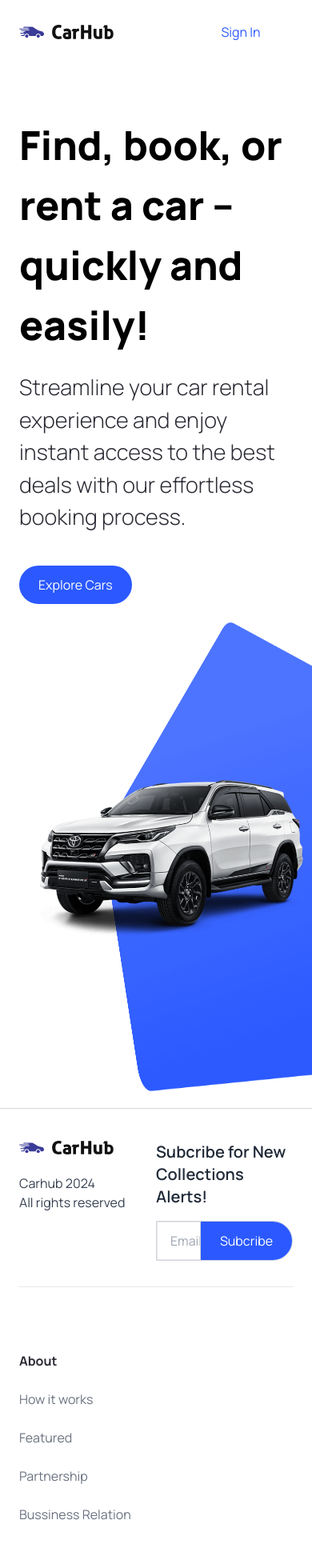
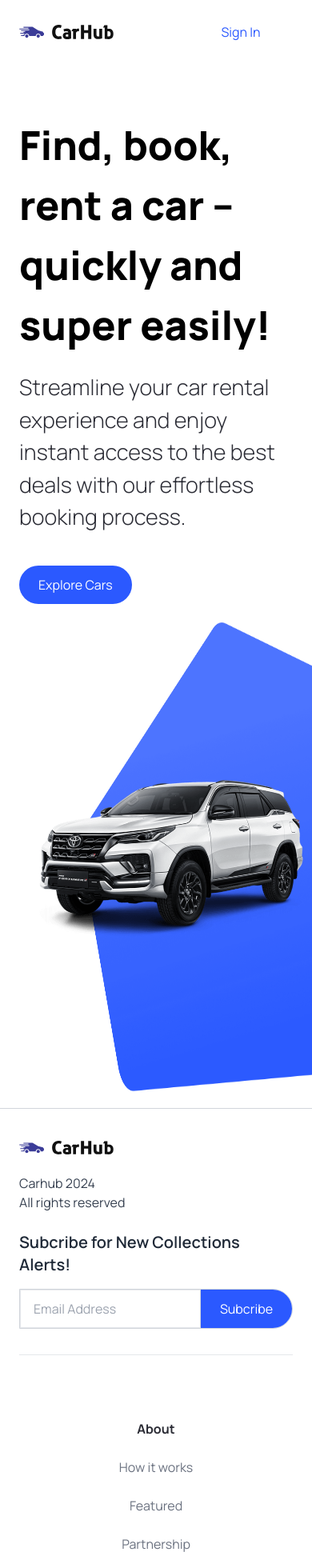
Before and after one commit to presh-codlin/car-hub, a Next.js app: page / in a window 390 px wide. Shown: the top 1960 px of the page at 80% size. Built offline with nearby package versions, Linux system fonts and the light colour scheme.

Commit message:
finalized the nav, hero and footer section

```diff
--- a/app/globals.css
+++ b/app/globals.css
@@ -170,7 +170,7 @@
 }
 
 .footer__links {
-  @apply flex-1 w-full flex md:justify-end flex-wrap max-md:mt-10 gap-20;
+  @apply flex-1 w-full flex flex-wrap justify-center sm:flex-nowrap sm:justify-between lg:justify-end lg:flex-wrap max-md:mt-10 gap-10 sm:gap-3 text-center lg:text-left md:gap-20;
 }
 
 .footer__link {
--- a/components/features/Footer.tsx
+++ b/components/features/Footer.tsx
@@ -8,12 +8,12 @@ function Footer() {
   return (
     <footer className='flex flex-col text-black-100 mt-5 border-t border-gray-300 items-center'>
         <div className='flex max-md:flex-col flex-wrap justify-between items-center gap-10 sm:px-16 lg:px-10 px-6 py-10 w-full lg:max-w-[1024px] xl:max-w-[10280px] laptop:max-w-[1440px]'>
-            <div className='w-full flex flex-wrap justify-between items-cneter gap-6 border-b border-gray-200 pb-8'>
-                <div className='flex flex-col justify-start items-start gap-6'>
+            <div className='w-full flex flex-col sm:flex-row sm:flex-wrap justify-between items-cneter gap-6 border-b border-gray-200 pb-8'>
+                <div className=' flex flex-col justify-start items-start gap-6'>
                     <Image src="/logo.svg" alt="logo" width={118} height={18} className='object-contain'/>
                     <p className='text-base text-gray-700'>Carhub 2024<br/> All rights reserved </p>
                 </div>
-                <div className='flex w-1/2 flex-col justify-center items-start gap-4'>
+                <div className='flex w-full sm:w-1/2 flex-col justify-center items-start gap-4'>
                     <label className='text-gray-800 font-semibold text-xl'>Subcribe for New Collections Alerts!</label>
                     <div className='w-[100%] flex h-[50px] rounded-tr-full rounded-br-full items-center border border-gray-300'>
                         <input type="Email" placeholder='Email Address' className='w-[100%] pl-4 h-full border border-r-gray-300'/>
@@ -42,7 +42,7 @@ function Footer() {
             </div>
 
         </div>
-        <div className='gap-4 flex flex-col justify-between items-center flex-wrap mt-10 border-t border-gray-100 sm:px-16 px-6 py-10'>
+        <div className='gap-4 flex flex-col justify-between items-center flex-wrap mt-5 lg:mt-10 border-t border-gray-100 sm:px-16 px-6 py-10'>
             <div className='footer__copyrights-link'>
                  <Link href="/" className='text-gray-500'>
                     Privacy Policy
--- a/components/landingPage.tsx/Hero.tsx
+++ b/components/landingPage.tsx/Hero.tsx
@@ -12,7 +12,7 @@ function Hero() {
     <div className='hero'>
         <div className='flex-1 flex-wrap pt-36 padding-x'>
             <h1 className='hero__title'>
-                Find, book, or rent a car -- quickly and easily!
+                Find, book, rent a car -- quickly and super easily!
             </h1>
             <p className='hero__subtitle'>
                 Streamline your car rental experience and enjoy instant access to the best deals with our effortless booking process.
@@ -26,8 +26,8 @@ function Hero() {
         <div className='hero__image-container'>
             <div className='hero__image'>
                 <Image src="/hero.png" alt="hero-image" fill className='object-contain'/>
-                <div className='hero__image-overlay'/>
             </div>
+            <div className='hero__image-overlay'/>
         </div>
     </div>
   )
```
